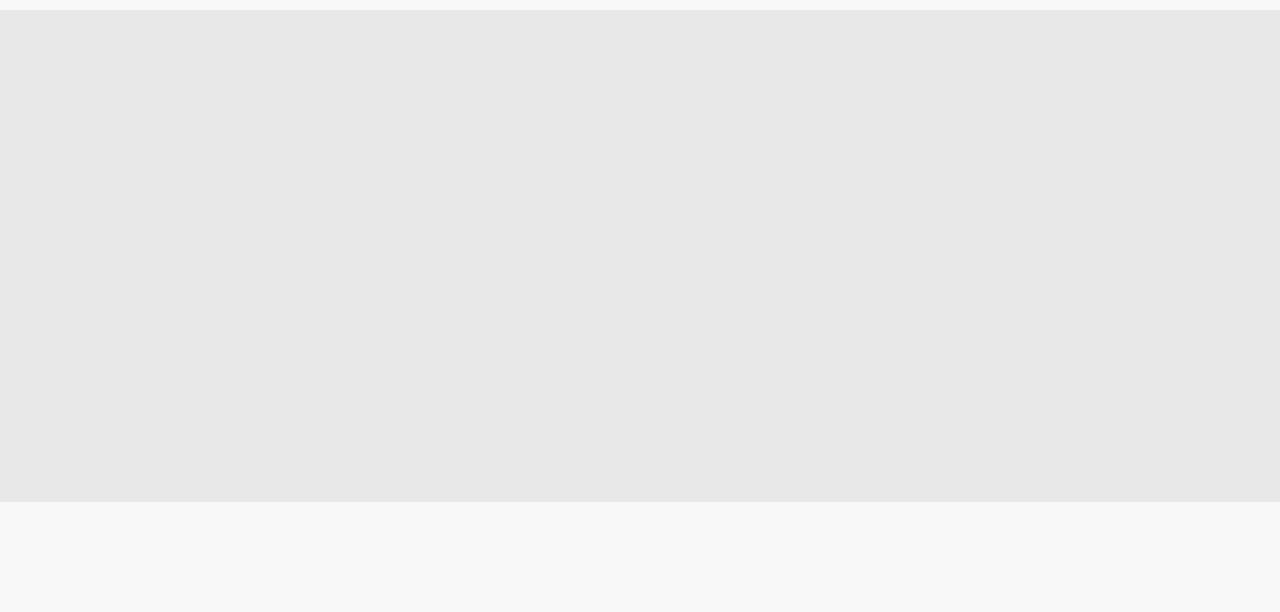
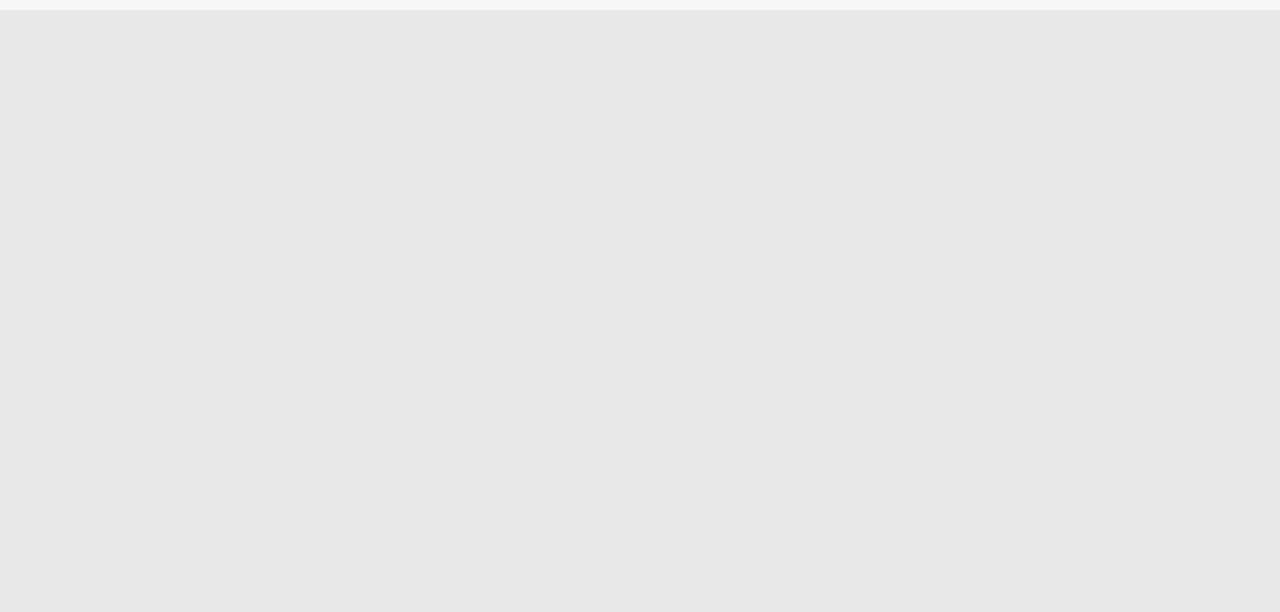
Before and after one commit to SkyRousse/coral-frazer-author-site, a Jekyll site: the page built from index.md, in a window 1280 px wide. Shown: the part 1499-2111 px from the top of the page. Built offline with Jekyll 4.4.1, drawn with Linux system fonts in a browser that asks for light colours; some web fonts are replaced; before the commit the page ends 2001 px from its top, so only the background shows below that.

Commit message:
update size of footer to use vh

```diff
--- a/_sass/minima/_layout.scss
+++ b/_sass/minima/_layout.scss
@@ -256,7 +256,19 @@ main {
   padding: $spacing-unit 0;
 
   //styles need for reveal
-  height: 430px;
+  height: 100vh;
+  @include for-tablet-portrait-up {
+    height: 90vh;
+  }
+  @include for-tablet-landscape-up {
+    height: 67vh;
+  }
+  @include for-desktop-up {
+    height: 64vh;
+  }
+  @include for-desktop-up {
+    height: 60vh;
+  }
   background-color: $grey-color-light;
   position: relative;
   z-index: 1;
```
